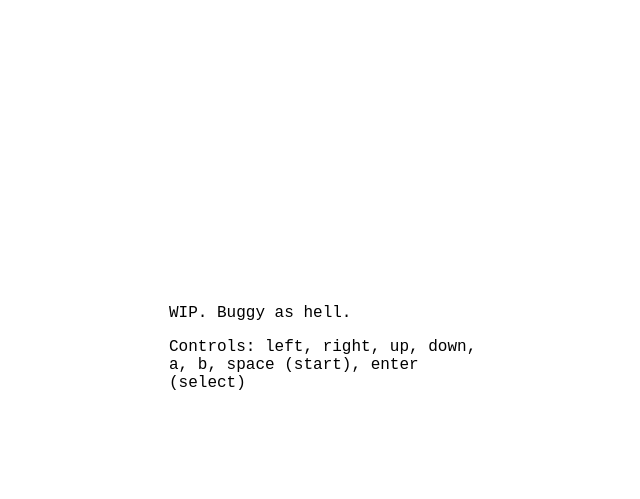
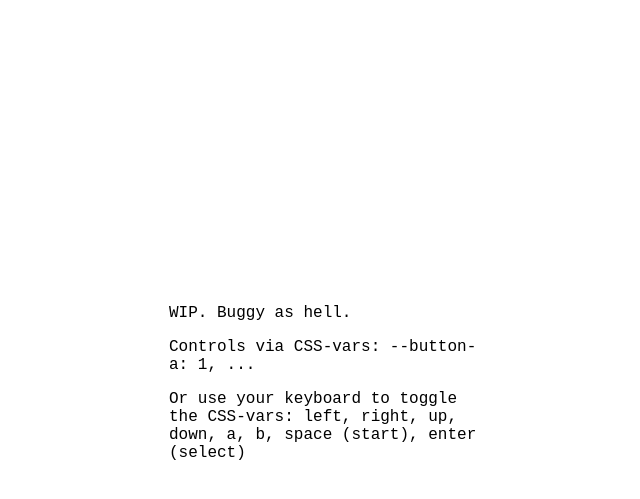
Before and after one commit to TimBroddin/css-houdini-gameboy, a website built with Parcel: page src/index.html in a window 1280 px wide. Shown: the part 117-616 px from the top of the page, without its empty margins (311-951 px from the left). Built offline with nearby package versions, Linux system fonts and the light colour scheme; files whose address does not match are found by name.

Commit message:
update html

```diff
--- a/src/index.html
+++ b/src/index.html
@@ -13,8 +13,10 @@
 
       <div class="css-houdini-gameboy"></div>
       <p>WIP. Buggy as hell.</p>
+      <p>Controls via CSS-vars: --button-a: 1, ...</p>
       <p>
-        Controls: left, right, up, down, a, b, space (start), enter (select)
+        Or use your keyboard to toggle the CSS-vars: left, right, up, down, a,
+        b, space (start), enter (select)
       </p>
     </div>
     <script type="module">
```
